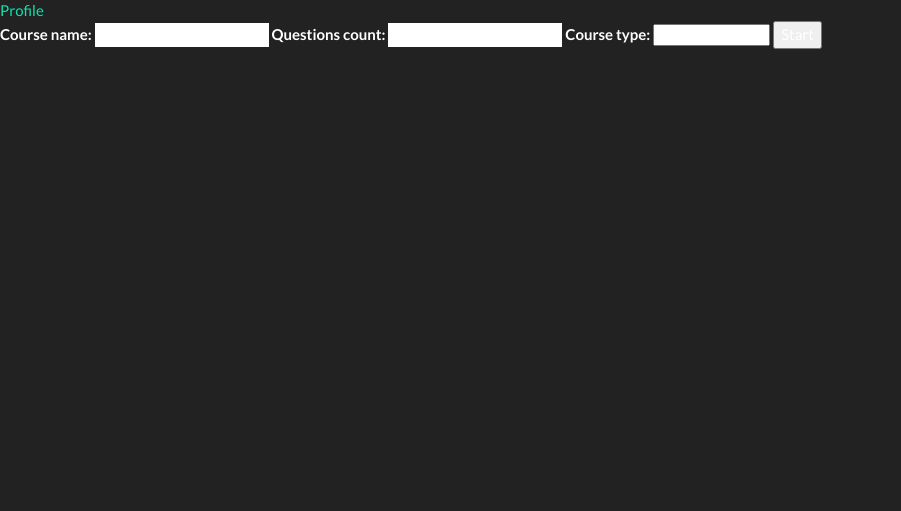
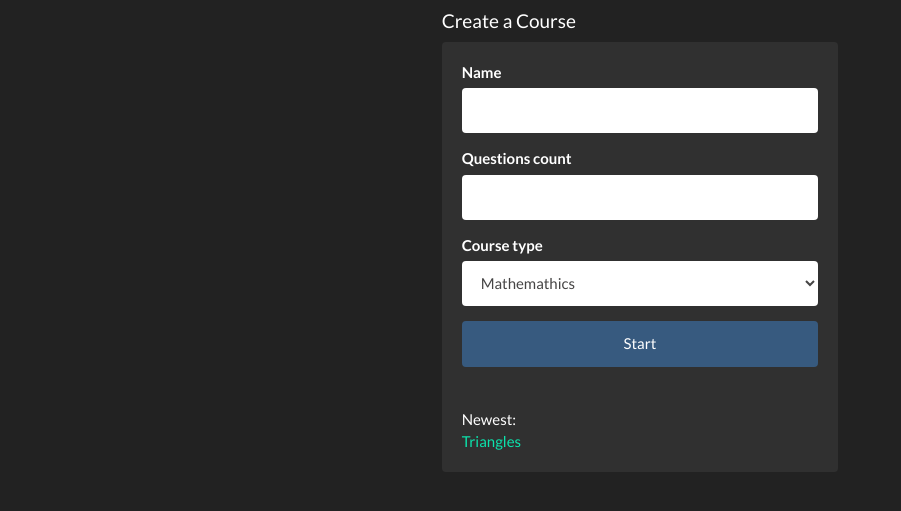
Before and after one commit to Morrghana/teachMe, a Flask app: page /courses in a window 1280 px wide. Shown: the top 511 px of the page, without its empty margins (0-901 px from the left). Run offline with Flask 2, Linux system fonts and the light colour scheme; the visitor is signed in with stand-in values (Sample User, id 1); data comes from the database, SQL or seed files in the repository.

Commit message:
much style

```diff
--- a/templates/courses.html
+++ b/templates/courses.html
@@ -1,28 +1,35 @@
 {% extends "layout.html" %}
 {% block content %}
-<a href="/profile">Profile</a>
-
-  <form class="form-login" method="POST" action="/courses">
-
-    <label for="name">Course name:</label>
-    <input type="text" name="name" id="name" required>
-
-    <label for="questions">Questions count:</label>
-    <input type="number" name="questions" id="questions" required>
-
-	<label for="type">Course type:</label>
-    <select name='type'>
+<div class="col-xs-4 col-md-offset-4">
+    <h4>Create a Course</h4>
+    <div class="well">
+        <form id="coursesForm" method="POST" action="/courses">
+            <div class="form-group">
+                <label for="name" class="control-label">Name</label>
+                <input type="text" class="form-control" id="name" name="name" required>
+            </div>
+            <div class="form-group">
+                <label for="questions" class="control-label">Questions count</label>
+                <input type="number" class="form-control" id="questions" name="questions" required>
+            </div>
+            <div class="form-group">
+                <label for="type" class="control-label">Course type</label>
+                <select name='type' class="form-control">
                     {% for type in types: %}
                         <option value={%print(type['type'])%}> {%print(type['type'])%} </option>
                     {% endfor %}
                 </select>
+            </div>
 
-    <button id="btnCreate" type="submit">Start</button>
+            <button type="submit" class="btn btn-primary btn-block">Start</button>
         </form>
 
-  <br><br><br>
-  {% if url and newTitle:%}
+        <br><br>
+
+        {% if newUrl and newTitle:%}
             Newest:<br>
             <a href={%print(url)%}>{% print(newTitle) %}</a>
         {% endif%}
+    </div>
+</div>
 {% endblock %}
--- a/templates/login.html
+++ b/templates/login.html
@@ -1,7 +1,7 @@
 {% extends "layout.html" %}
 {% block content %}
 <div class="col-xs-4 col-md-offset-4">
-  <h4>Log In</h4>
+    <h4>Log In</h4>
     <div class="well">
         <form id="loginForm" method="POST" action="/login">
             <div class="form-group">
--- a/templates/signup.html
+++ b/templates/signup.html
@@ -1,12 +1,12 @@
 {% extends "layout.html" %}
 {% block content %}
 <div class="col-xs-4 col-md-offset-4">
-  <h4>Sign Up</h4>
+    <h4>Sign Up</h4>
     <div class="well">
         <form id="signUpForm" method="POST" action="/signUp">
             <div class="form-group">
                 <label for="name" class="control-label">Name</label>
-                <input type="name" class="form-control" id="name" name="name" required title="Please enter your name">
+                <input type="text" class="form-control" id="name" name="name" required title="Please enter your name">
             </div>
             <div class="form-group">
                 <label for="email" class="control-label">Email</label>
```
Also changed, not shown: templates/createCourse.html (+14 -10 lines). Lines whose indentation alone changed are shown as unchanged.
